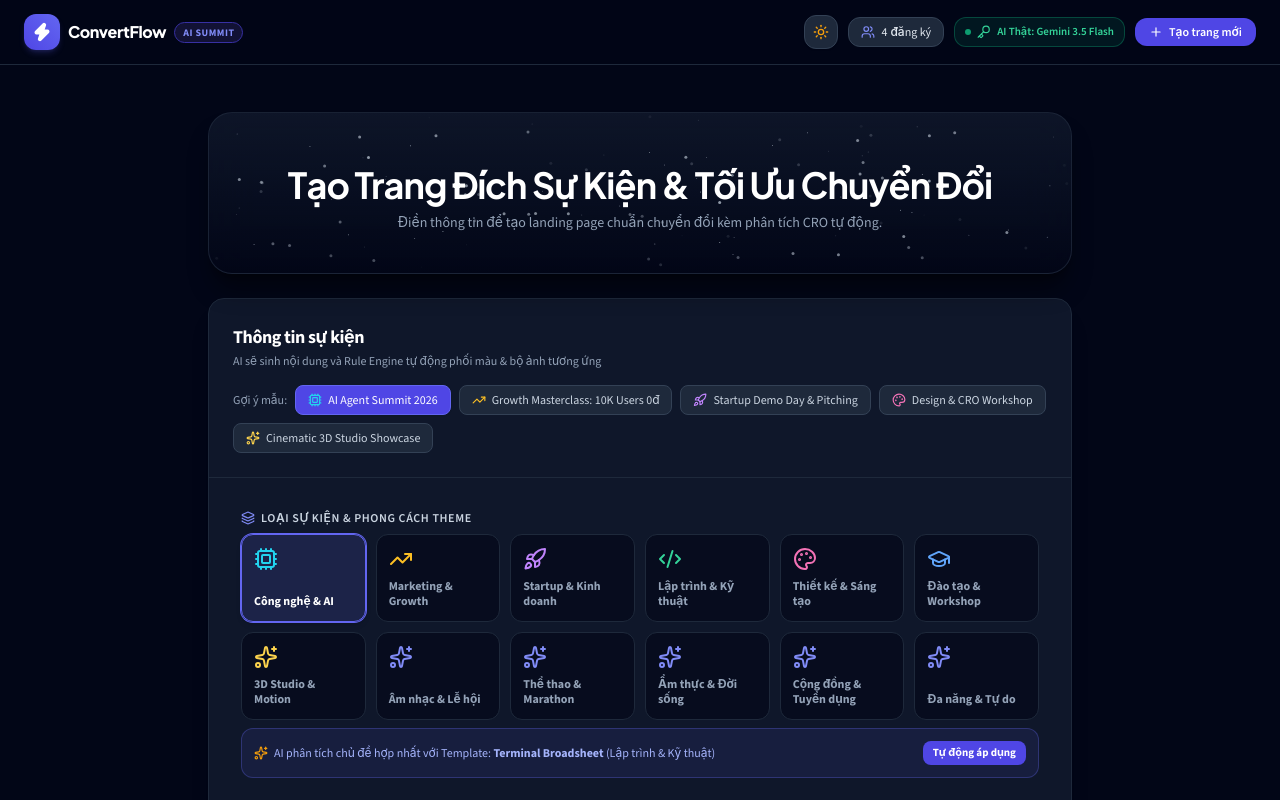
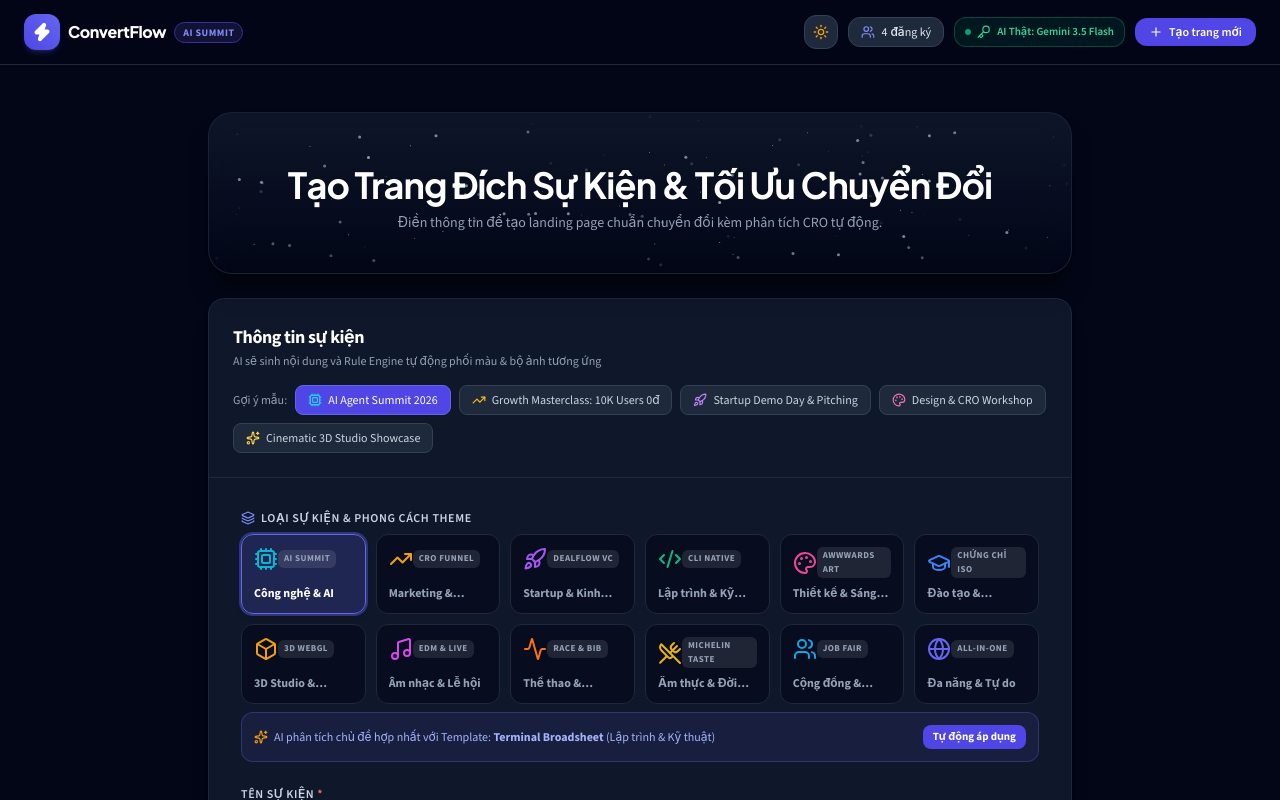
Before and after one commit to justccuong/ChillFlow, a React (Vite) app: page / in a window 1280 px wide. Shown: the top 800 px of the page. Built offline with nearby package versions, Linux system fonts and the light colour scheme; no server answers.

Commit message:
feat(ui): redesign event category selector with distinct icons and themed micro-badges

```diff
--- a/src/components/EventInputForm.tsx
+++ b/src/components/EventInputForm.tsx
@@ -3,26 +3,54 @@ import type { EventInput, EventCategory } from '../types';
 import { PRESETS } from '../services/aiService';
 import { CATEGORIES } from '../services/themeEngine';
 import { detectBestTemplate } from '../services/templateRegistry';
-import { Calendar, MapPin, User, Gift, Target, Users, Sparkles, Layers, Cpu, TrendingUp, Rocket, Code2, Palette, GraduationCap, AlertCircle } from 'lucide-react';
+import { Calendar, MapPin, User, Target, Users, Sparkles, Layers, Cpu, TrendingUp, Rocket, Code2, Palette, GraduationCap, Box, Music, Activity, UtensilsCrossed, Globe, AlertCircle } from 'lucide-react';
 
 const renderCategoryIcon = (id: EventCategory, className = 'w-6 h-6') => {
   switch (id) {
     case 'ai-tech':
-      return <Cpu className={`${className} text-cyan-400`} />;
+      return <Cpu className={`${className} text-cyan-500`} />;
     case 'marketing':
-      return <TrendingUp className={`${className} text-amber-500 dark:text-amber-400`} />;
+      return <TrendingUp className={`${className} text-amber-500`} />;
     case 'startup':
-      return <Rocket className={`${className} text-purple-400`} />;
+      return <Rocket className={`${className} text-purple-500`} />;
     case 'developer':
-      return <Code2 className={`${className} text-emerald-400`} />;
+      return <Code2 className={`${className} text-emerald-500`} />;
     case 'design':
-      return <Palette className={`${className} text-pink-400`} />;
+      return <Palette className={`${className} text-pink-500`} />;
     case 'education':
-      return <GraduationCap className={`${className} text-blue-400`} />;
+      return <GraduationCap className={`${className} text-blue-500`} />;
     case 'studio-3d':
-      return <Sparkles className={`${className} text-amber-500 dark:text-amber-300`} />;
+      return <Box className={`${className} text-amber-500`} />;
+    case 'festival-music':
+      return <Music className={`${className} text-fuchsia-500`} />;
+    case 'sports-marathon':
+      return <Activity className={`${className} text-orange-500`} />;
+    case 'culinary-lifestyle':
+      return <UtensilsCrossed className={`${className} text-yellow-500`} />;
+    case 'community-career':
+      return <Users className={`${className} text-sky-500`} />;
+    case 'universal-showcase':
+      return <Globe className={`${className} text-indigo-500`} />;
     default:
       return <Sparkles className={`${className} text-indigo-400`} />;
+  }
+};
+
+const getCategoryMicroBadge = (id: EventCategory): string => {
+  switch (id) {
+    case 'ai-tech': return 'AI Summit';
+    case 'marketing': return 'CRO Funnel';
+    case 'startup': return 'Dealflow VC';
+    case 'developer': return 'CLI Native';
+    case 'design': return 'Awwwards Art';
+    case 'education': return 'Chứng chỉ ISO';
+    case 'studio-3d': return '3D WebGL';
+    case 'festival-music': return 'EDM & Live';
+    case 'sports-marathon': return 'Race & BIB';
+    case 'culinary-lifestyle': return 'Michelin Taste';
+    case 'community-career': return 'Job Fair';
+    case 'universal-showcase': return 'All-in-One';
+    default: return 'Tiêu chuẩn';
   }
 };
 
@@ -176,23 +204,32 @@ export const EventInputForm: React.FC<EventInputFormProps> = ({
             <Layers className="w-3.5 h-3.5 text-indigo-500 dark:text-indigo-400" /> Loại sự kiện & phong cách theme
           </label>
           <div className="grid grid-cols-2 sm:grid-cols-3 md:grid-cols-6 gap-2.5">
-            {CATEGORIES.map(cat => (
+            {CATEGORIES.map(cat => {
+              const isSelected = formData.category === cat.id;
+              const badge = getCategoryMicroBadge(cat.id);
+              return (
                 <button
                   key={cat.id}
                   type="button"
                   onClick={() => handleCategorySelect(cat.id)}
-                className={`p-3 rounded-xl border text-left transition-all cursor-pointer flex flex-col justify-between group ${
-                  formData.category === cat.id
-                    ? 'border-indigo-500 bg-indigo-50 dark:bg-indigo-500/15 text-indigo-900 dark:text-white ring-1 ring-indigo-500 shadow-md'
-                    : 'border-slate-200 dark:border-slate-800 bg-slate-50 dark:bg-slate-950/60 text-slate-600 dark:text-slate-400 hover:bg-slate-100 dark:hover:bg-slate-800 hover:text-slate-900 dark:hover:text-slate-200'
+                  className={`p-3 rounded-xl border text-left transition-all cursor-pointer flex flex-col justify-between group relative overflow-hidden ${
+                    isSelected
+                      ? 'border-indigo-500 bg-indigo-50/80 dark:bg-indigo-500/20 text-indigo-900 dark:text-white ring-2 ring-indigo-500/40 shadow-md'
+                      : 'border-slate-200 dark:border-slate-800 bg-slate-50 dark:bg-slate-950/60 text-slate-600 dark:text-slate-400 hover:bg-slate-100 dark:hover:bg-slate-800 hover:border-slate-300 dark:hover:border-slate-700 hover:text-slate-900 dark:hover:text-slate-200'
                   }`}
                 >
-                <div className="mb-2 group-hover:scale-110 transition-transform">
+                  <div className="flex items-center justify-between mb-2">
+                    <div className="group-hover:scale-110 transition-transform">
                       {renderCategoryIcon(cat.id)}
                     </div>
-                <div className="text-xs font-bold leading-tight">{cat.label}</div>
+                    <span className="text-[9px] font-bold uppercase tracking-wider px-1.5 py-0.5 rounded-md bg-black/5 dark:bg-white/10 text-slate-500 dark:text-slate-400">
+                      {badge}
+                    </span>
+                  </div>
+                  <div className="text-xs font-bold leading-tight line-clamp-1">{cat.label}</div>
                 </button>
-            ))}
+              );
+            })}
           </div>
 
           {/* AI Auto-Detection Helper */}
```
Also changed, not shown: 1 other file (tests, documents, lock files or other folders). Lines whose indentation alone changed are shown as unchanged.
